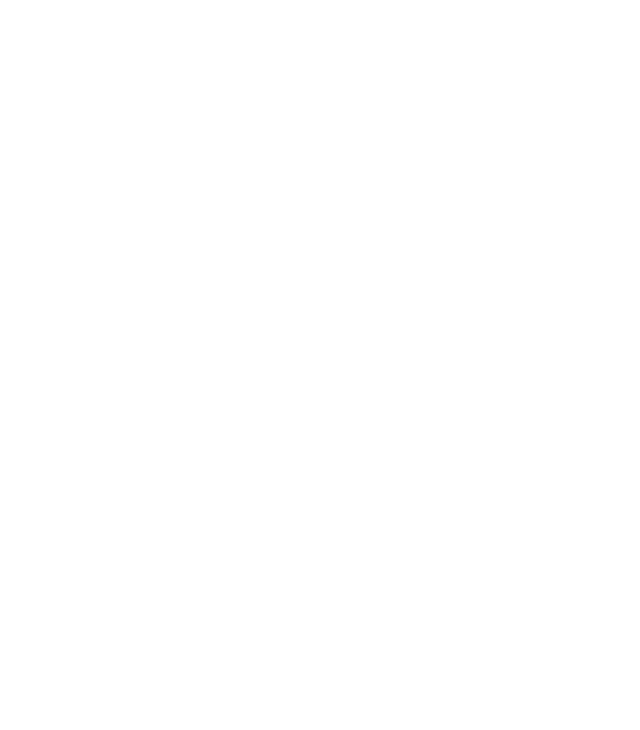
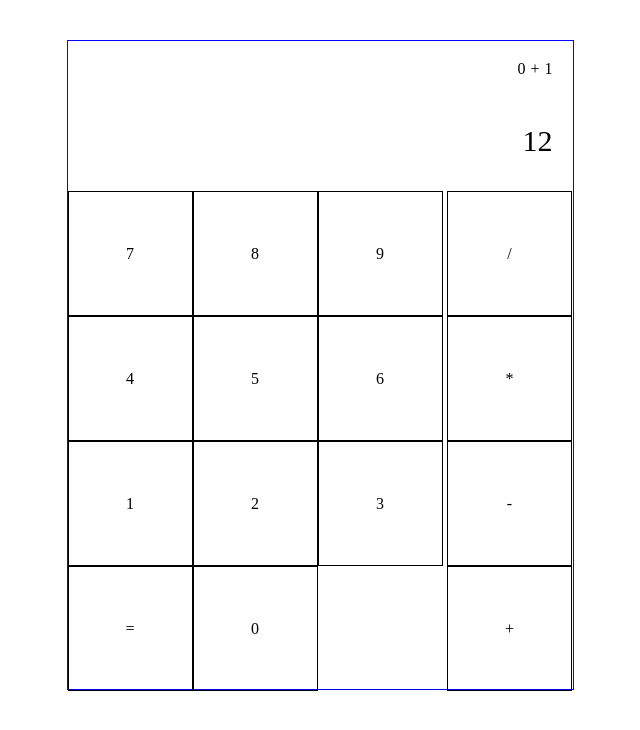
Before and after one commit to davidreichardt/calculator, a plain HTML site: page index.html in a window 1280 px wide. Shown: the whole page, without its empty margins (320-960 px from the left). Drawn offline with Linux system fonts and the light colour scheme.

Commit message:
designed basic layout

```diff
--- a/index.html
+++ b/index.html
@@ -1,13 +1,44 @@
 <!DOCTYPE html>
 <html lang="en">
-<head>
-    <meta charset="UTF-8">
-    <meta name="viewport" content="width=device-width, initial-scale=1.0">
+  <head>
+    <meta charset="UTF-8" />
+    <meta name="viewport" content="width=device-width, initial-scale=1.0" />
     <title>Calculator</title>
-    <link rel="stylesheet" href="styles.css">
-</head>
-<body>
+    <link rel="stylesheet" href="styles.css" />
+  </head>
+  <body>
+    <div class="calculator-container">
+      <div class="display">
+        <div class="calculation">
+          <p class="display-variable" id="number1">0</p>
+          <p class="display-variable" id="operator">+</p>
+          <p class="display-variable" id="number2">1</p>
+        </div>
+        <p id="result">12</p>
+      </div>
+      <div class="input-container">
+        <div class="number-grid">
+          <div class="number">9</div>
+          <div class="number">8</div>
+          <div class="number">7</div>
+          <div class="number">6</div>
+          <div class="number">5</div>
+          <div class="number">4</div>
+          <div class="number">3</div>
+          <div class="number">2</div>
+          <div class="number">1</div>
+          <div class="number">0</div>
+          <div class="number equal">=</div>
+        </div>
+        <div class="operator-grid">
+          <div class="operator">/</div>
+          <div class="operator">*</div>
+          <div class="operator">-</div>
+          <div class="operator">+</div>
+        </div>
+      </div>
+    </div>
 
     <script src="main.js"></script>
-</body>
+  </body>
 </html>
--- a/main.js
+++ b/main.js
@@ -0,0 +1,23 @@
+let number1 = 0,
+  number2 = 0,
+  operator = '';
+const ADD = (number1, number2) => number1 + number2;
+const SUBTRACT = (number1, number2) => number1 - number2;
+const MULTIPLY = (number1, number2) => number1 * number2;
+const DIVIDE = (number1, number2) => number1 / number2;
+
+function operate(number1, number2, operator) {
+  switch (operator) {
+    case '+':
+      ADD(number1, number2);
+      break;
+    case '-':
+      SUBTRACT(number1, number2);
+      break;
+    case '*':
+      MULTIPLY(number1, number2);
+      break;
+    case '/':
+      DIVIDE(number1, number2);
+  }
+}
--- a/styles.css
+++ b/styles.css
@@ -0,0 +1,71 @@
+* {
+  box-sizing: border-box;
+}
+
+.calculator-container {
+  width: 507px;
+  height: 650px;
+  margin: 40px auto 0;
+  border: 1px solid blue;
+}
+
+.calculation {
+  display: flex;
+  width: 100%;
+  height: 50px;
+  justify-content: flex-end;
+  gap: 5px;
+  padding-right: 20px;
+}
+
+#result {
+  padding-right: 20px;
+  font-size: 30px;
+}
+
+.display {
+  width: 100%;
+  height: 150px;
+  display: flex;
+  flex-direction: column;
+  justify-content: center;
+  align-items: flex-end;
+}
+
+.input-container {
+    display: flex;
+
+}
+
+.number-grid {
+    display: flex;
+    flex-wrap: wrap;
+    flex-direction: row-reverse;
+    justify-content: flex-end;
+    width: 381px;
+}
+
+.number {
+    border: .5px solid black;
+    width: 125px;
+    height: 125px;
+    display: flex;
+    justify-content: center;
+    align-items: center;
+
+}
+
+.operator-grid {
+    display: flex;
+    flex-direction: column;
+    width: 126px;
+}
+
+.operator {
+    width: 125px;
+    height: 125px;
+    border: .5px solid black;
+    display: flex;
+    justify-content: center;
+    align-items: center;
+}
```
